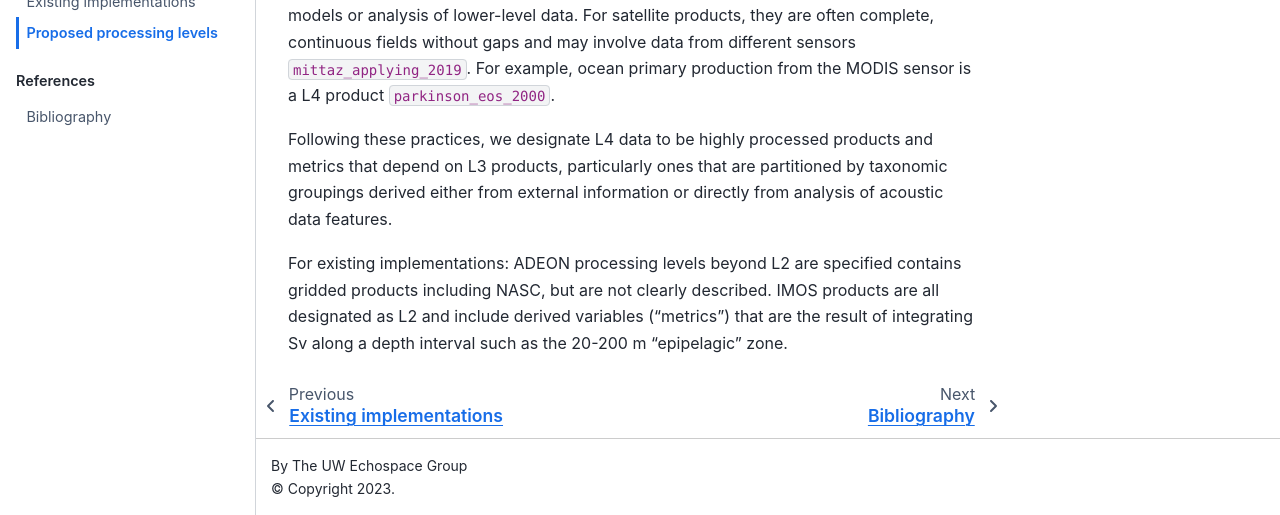
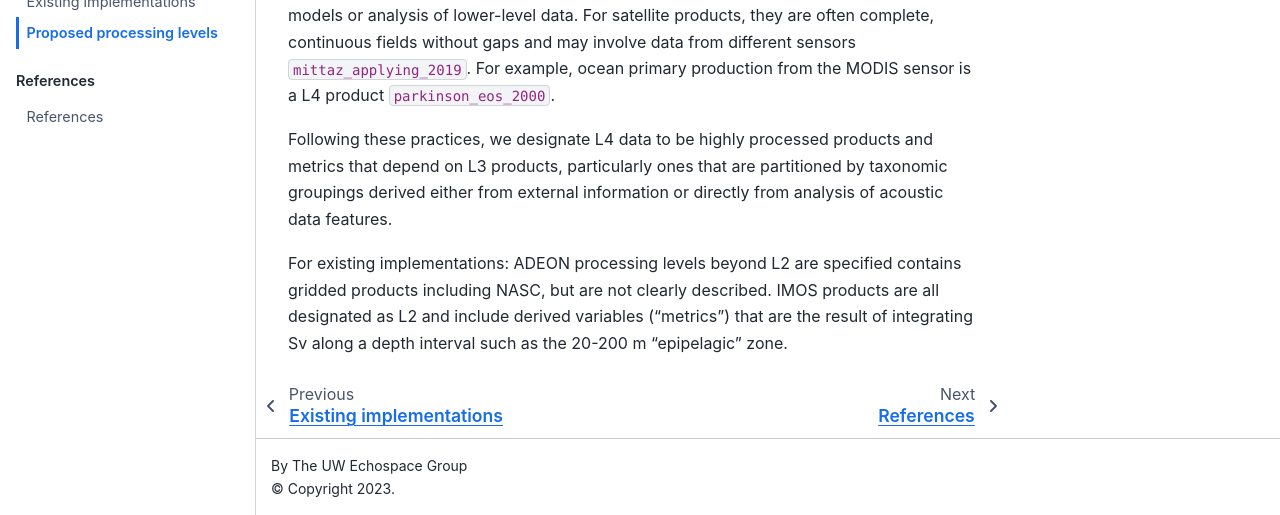
Before and after one commit to OSOceanAcoustics/echolevels, a Jupyter Book: the page built from docs/source/levels_proposed.md, in a window 1280 px wide and 900 px high, scrolled down 3593 px. Shown: the part 384-899 px from the top of the window. Built offline with Jupyter Book 1.0.4 settings and Sphinx 7.4.7 and the Sphinx Book theme 1.1.4, drawn with Linux system fonts in a browser that asks for light colours; cross-references to code outside the pages are shown as plain code.

Commit message:
change ref page title

````diff
--- a/docs/source/zbibliography.md
+++ b/docs/source/zbibliography.md
@@ -1,4 +1,4 @@
-# Bibliography
+# References
 
 ```{bibliography} references.bib
 ```
````
